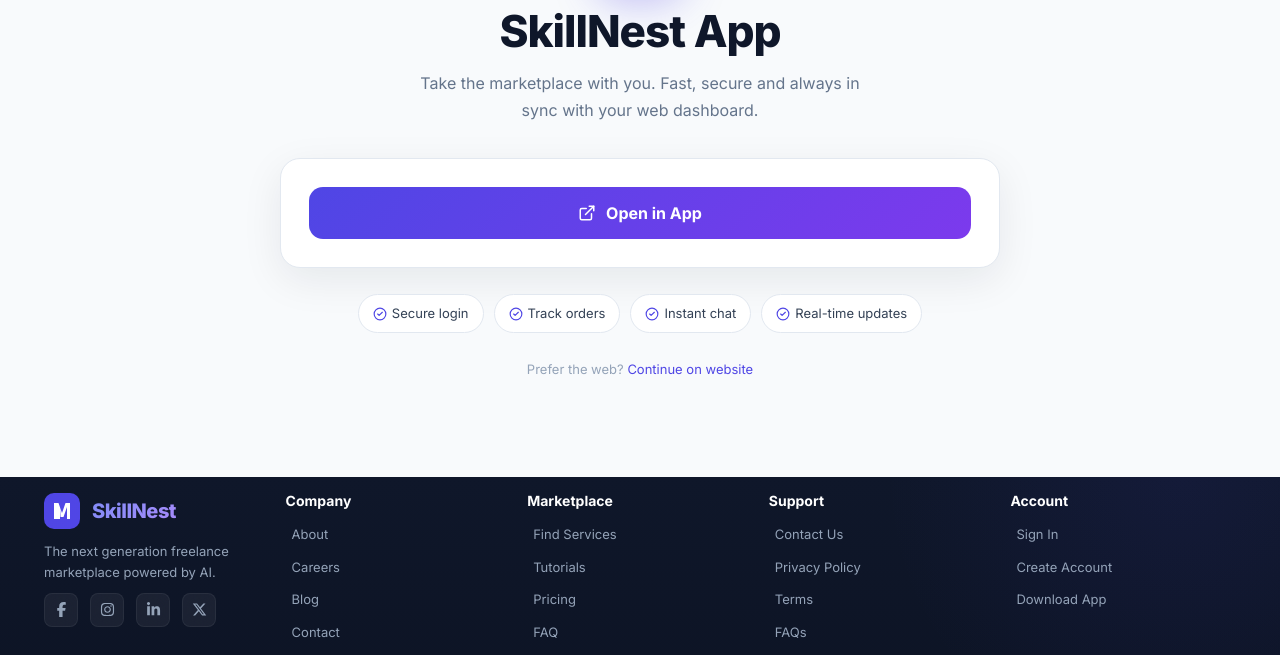
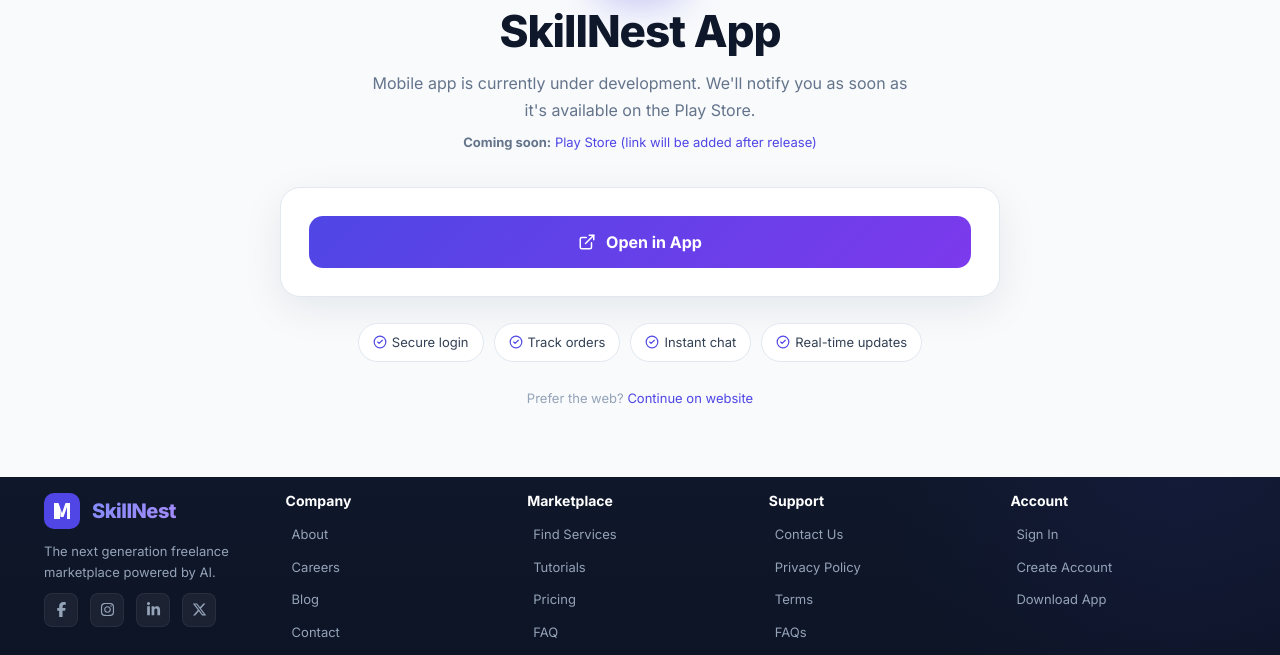
Before and after one commit to azimkhan07/khanverse, a React (Vite) app in the folder resources/panels/: page /app in a window 1280 px wide. Shown: the part 231-886 px from the top of the page. Built offline with nearby package versions, Linux system fonts and the light colour scheme; no server answers.

Commit message:
Update app download link and page copy

```diff
--- a/resources/panels/src/data/footer.js
+++ b/resources/panels/src/data/footer.js
@@ -62,7 +62,6 @@ const footer = {
                 { label: "Tutorials", url: "/tutorials" },
                 { label: "Pricing", url: "/pricing" },
                 { label: "FAQ", url: "/faq" },
-                { label: "Download App", url: "/app" }
             ]
         },
 
@@ -83,7 +82,7 @@ const footer = {
             links: [
                 { label: "Sign In", url: "/login" },
                 { label: "Create Account", url: "/register" },
-                { label: "Download App", url: "/app" }
+                { label: "Download App", url: "/app-download" }
             ]
         }
 
--- a/resources/panels/src/pages/AppDownload/AppDownload.jsx
+++ b/resources/panels/src/pages/AppDownload/AppDownload.jsx
@@ -56,8 +56,11 @@ function AppDownload() {
                 <h1 style={{ fontSize: "clamp(30px,5vw,44px)", fontWeight: 800, color: "var(--text-primary, #0F172A)", letterSpacing: "-1px" }}>
                     SkillNest App
                 </h1>
-                <p style={{ color: "var(--text-muted, #64748B)", marginTop: 12, lineHeight: 1.7, maxWidth: 460, marginLeft: "auto", marginRight: "auto" }}>
-                    Take the marketplace with you. Fast, secure and always in sync with your web dashboard.
+                <p style={{ color: "var(--text-muted, #64748B)", marginTop: 12, lineHeight: 1.7, maxWidth: 560, marginLeft: "auto", marginRight: "auto" }}>
+                    Mobile app is currently under development. We'll notify you as soon as it's available on the Play Store.
+                </p>
+                <p style={{ color: "var(--text-muted, #64748B)", fontSize: 13, marginTop: 8 }}>
+                    <strong>Coming soon:</strong> <a href="#" onClick={(e)=>e.preventDefault()} style={{ color: "#4F46E5" }}>Play Store (link will be added after release)</a>
                 </p>
 
                 <motion.div initial={{ opacity: 0, y: 20 }} animate={{ opacity: 1, y: 0 }} transition={{ duration: 0.5 }}
--- a/resources/panels/src/routes/AppRoutes.jsx
+++ b/resources/panels/src/routes/AppRoutes.jsx
@@ -47,6 +47,7 @@ function pageTitle(pathname) {
         '/compare': 'Compare Services',
         '/tutorials': 'Tutorials',
         '/app': 'Download App',
+        '/app-download': 'Download App',
         '/account/settings': 'Account Settings',
         '/login': 'Sign In',
         '/register': 'Create Account',
@@ -93,6 +94,7 @@ function AppRoutes() {
                     <Route path="/compare" element={<Compare />} />
                     <Route path="/tutorials" element={<Tutorials />} />
                     <Route path="/app" element={<AppDownload />} />
+                    <Route path="/app-download" element={<AppDownload />} />
                     <Route path="/profile" element={<PublicProfile />} />
                     <Route path="/account/settings" element={<AccountSettings />} />
                 </Route>
```
